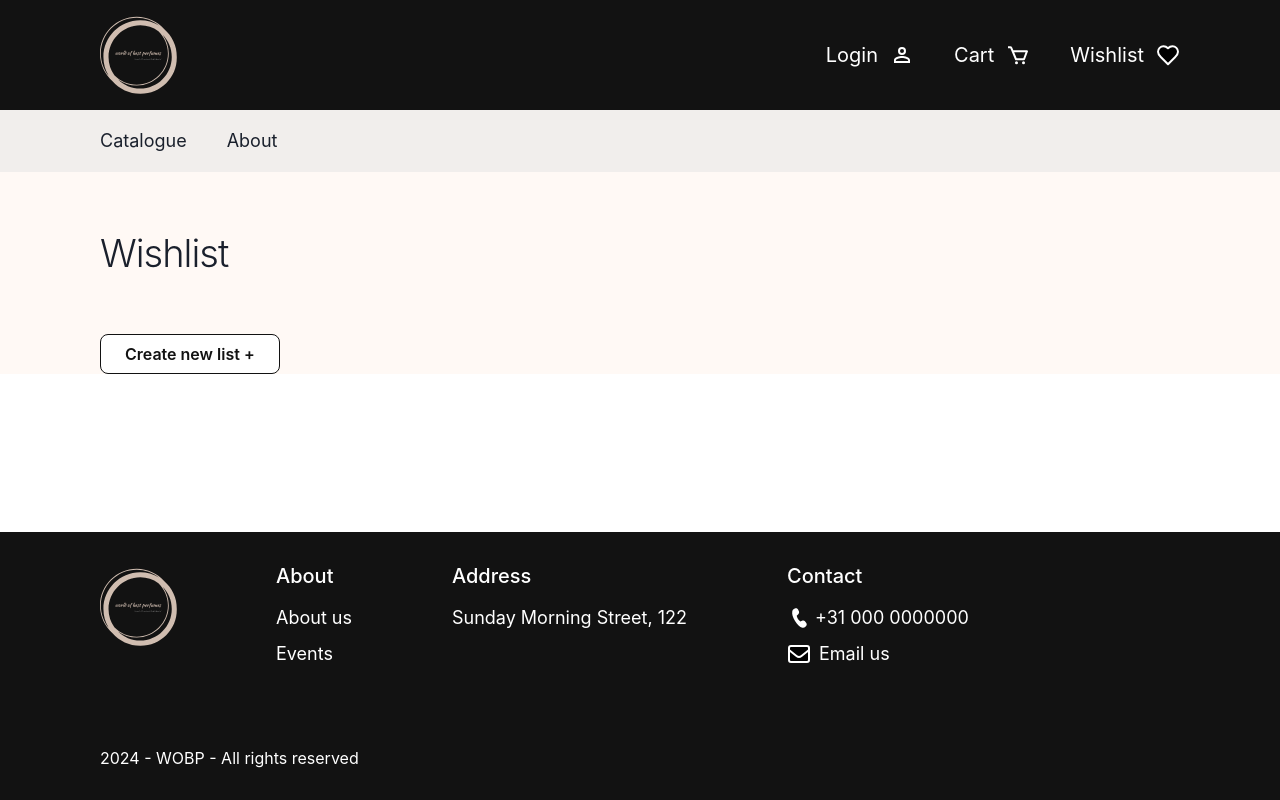
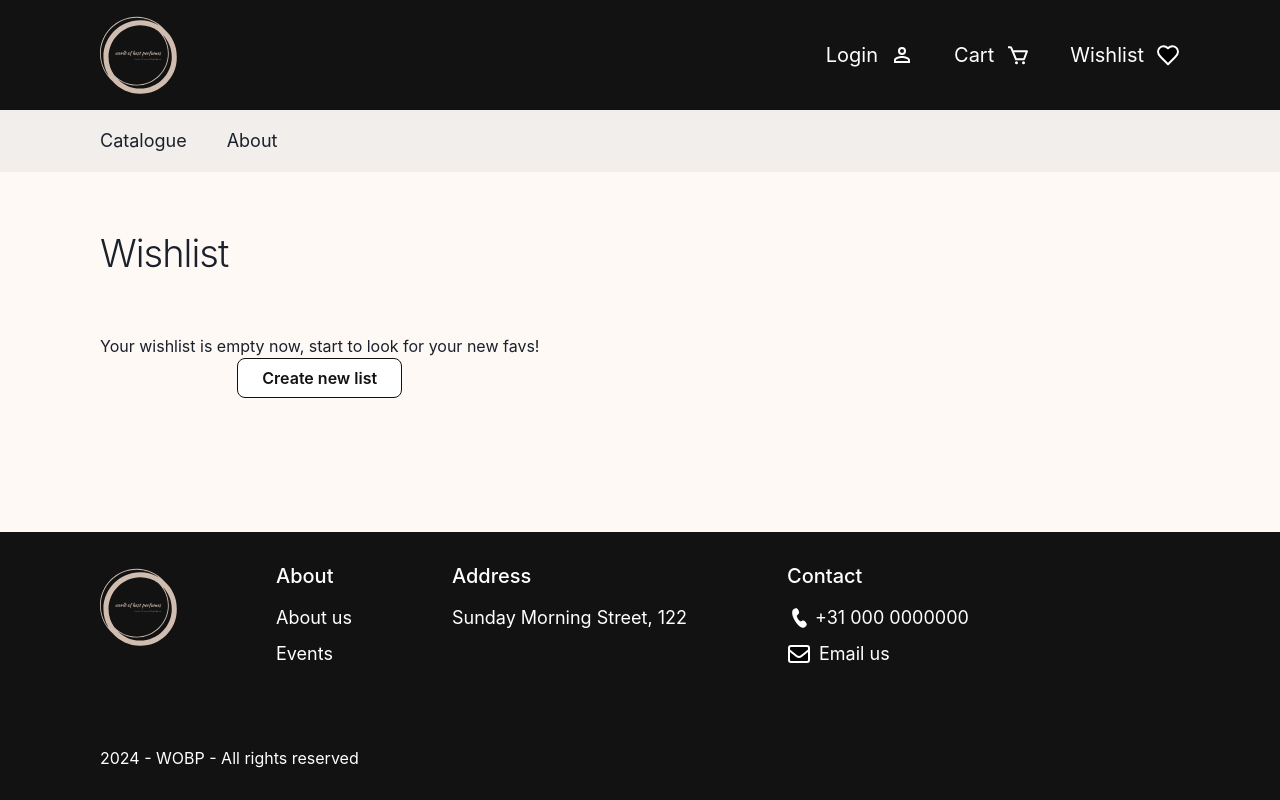
Before and after one commit to IlonaArt/world-of-the-best-perfumes, a Next.js app: page /wishlist in a window 1280 px wide. Built offline with nearby package versions, Linux system fonts and the light colour scheme.

Commit message:
made output for wishlist

```diff
--- a/src/pages/wishlist.tsx
+++ b/src/pages/wishlist.tsx
@@ -1,6 +1,8 @@
 import { Box, Button, Flex, Heading, Text } from '@chakra-ui/react'
 import RootLayout from '../components/RootLayout'
-import { useState } from 'react'
+import { useEffect, useState } from 'react'
+import { Users } from '../components/Login/LoginModal'
+import Card from '../components/Catalogue/PerfumeList/Card'
 
 // we need to add a flag to the data (true|false) to indicate if the product is in the wishlist
 // and then we have to add a function that will sort perfumes based on this flag
@@ -11,11 +13,30 @@ import { useState } from 'react'
 // we pass all the props
 
 const WishlistPage = () => {
-  const [isWishlistEmpty, setIsWishlistEmpty] = useState(false)
+  const [wishlists, setWishlists] = useState([])
+  const [currentWishlistIndex, setCurrentWishlistIndex] = useState(0)
+  const isWishlistsEmpty = wishlists.length === 0
+
+  useEffect(() => {
+    setWishlists(() => {
+      const currentUser = localStorage.getItem('loggedIn')
+      if (!currentUser) return []
+      const userEmail = JSON.parse(currentUser).email
+      const dataUsers: Users = JSON.parse(localStorage.getItem('users'))
+      const user = dataUsers.find(user => user[userEmail])
+      if (!user) return []
+      const userData = user[userEmail]
+      const wishlistIndex = userData.wishlists.findIndex(wishlist => wishlist.isSelected)
+      if (wishlistIndex >= 0) {
+        setCurrentWishlistIndex(wishlistIndex)
+      }
+      return userData.wishlists
+    })
+  }, [])
 
   return (
     <RootLayout page="wishlist" title="Wishlist">
-      <Box px={{ base: 4, lg: 10, xl: '100px' }} bg="mainBg">
+      <Box px={{ base: 4, lg: 10, xl: '100px' }} bg="mainBg" flexGrow={1}>
         <Heading
           as="h1"
           fontSize={{ base: '2xl', md: '4xl' }}
@@ -28,16 +49,36 @@ const WishlistPage = () => {
           Wishlist
         </Heading>
         <Flex>
-          {isWishlistEmpty ? (
-            <Flex>
+          {isWishlistsEmpty ? (
+            <Flex flexDirection="column" alignItems="center">
               <Text>Your wishlist is empty now, start to look for your new favs!</Text>
-              <Button>Create new list +</Button>
+              <Button>Create new list</Button>
             </Flex>
           ) : (
-            <>
-              <Button>Create new list +</Button>
-              <ul></ul>
-            </>
+            <Flex>
+              <aside>
+                <Text>Wishlists:</Text>
+                <ul>
+                  {wishlists.map(wishlist => (
+                    <li key={wishlist.name}>{wishlist.name}</li>
+                  ))}
+                </ul>
+                <Button>Create new list</Button>
+              </aside>
+              <Flex>
+                {wishlists[currentWishlistIndex].perfumes.map(perfume => (
+                  <Card
+                    key={perfume.title}
+                    photo={perfume.photo}
+                    title={perfume.title}
+                    brand={perfume.brand}
+                    price={perfume.price}
+                    discount={perfume.discount}
+                    volume={perfume.volume}
+                  />
+                ))}
+              </Flex>
+            </Flex>
           )}
         </Flex>
       </Box>
```
